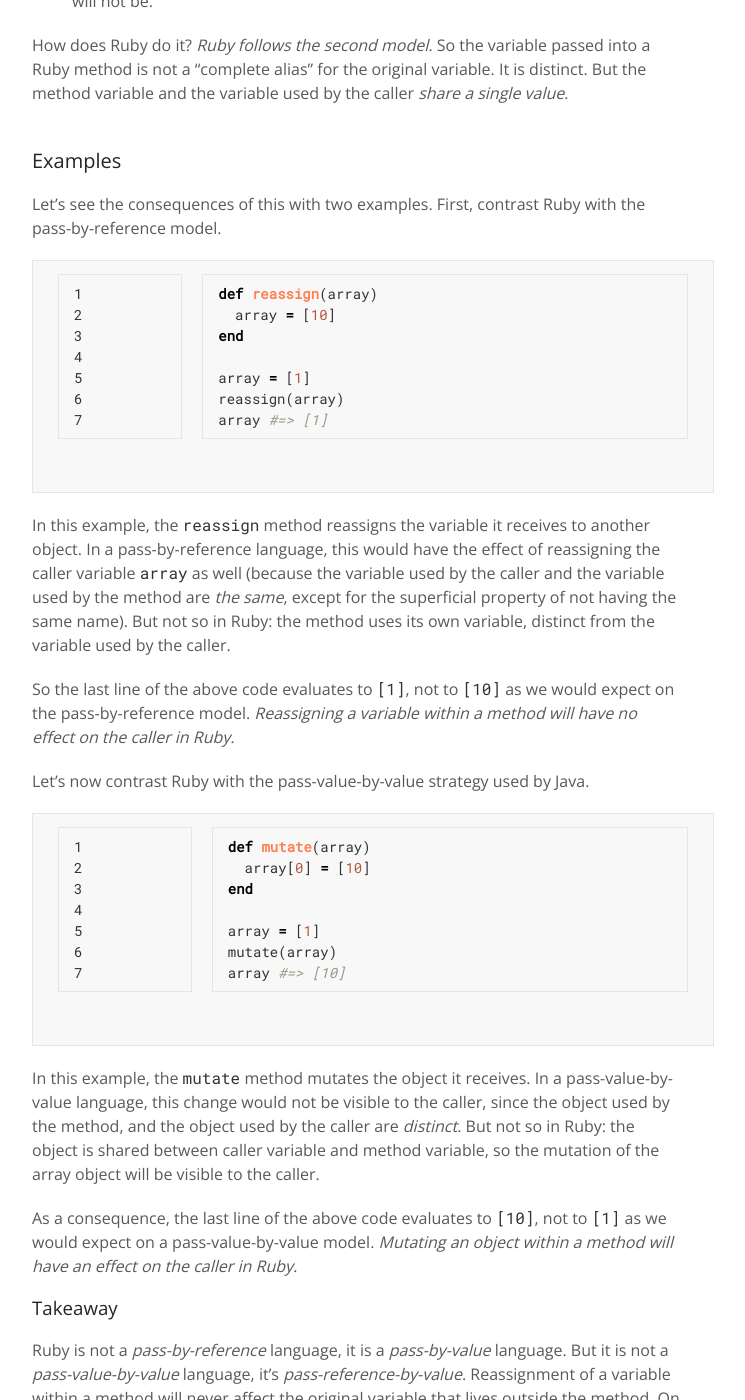
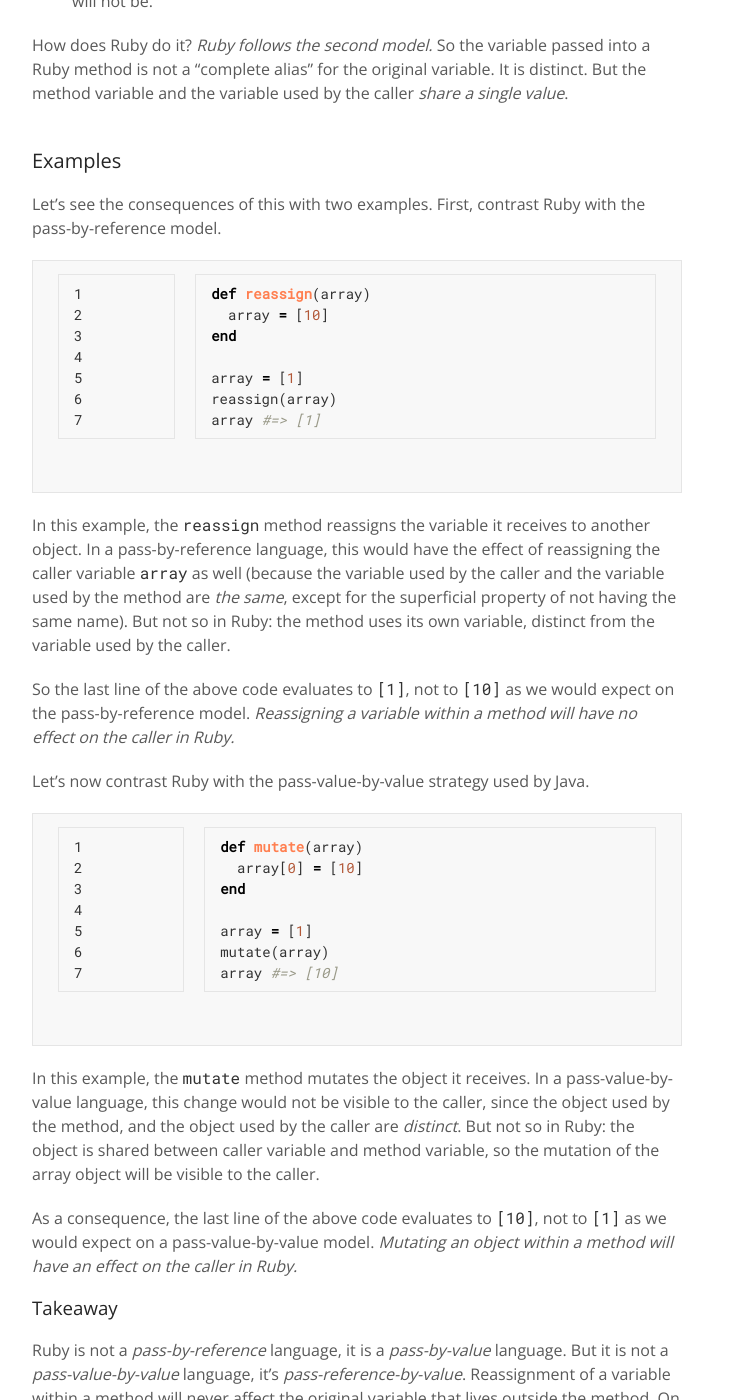
Before and after one commit to benrodenhaeuser/benrodenhaeuser.github.io, a Jekyll site: the page built from index.md, in a window 1280 px wide and 1400 px high, scrolled down 1326 px. Shown: the whole window, without its empty margins (108-853 px from the left). Built offline with Jekyll 4.4.1, drawn with Linux system fonts in a browser that asks for light colours; formulas are drawn with MathJax 3; a script that is not in the unit is left out.

Commit message:
reverting some CSS changes

```diff
--- a/assets/css/style.scss
+++ b/assets/css/style.scss
@@ -233,22 +233,22 @@ footer {
   -webkit-font-smoothing:subpixel-antialiased;
 }
 
-// styling line numbers
+// styling code blocks with line numbers
 
-.highlight {
-  width: 100%;
-}
-
-.gutter {
-  padding-right: 1px;
-  padding-left: 0;
-}
-
-.code {
-  width: 100%;
-  padding-left: 0;
-  padding-right: 0;
-}
+// .highlight {
+//   width: 100%;
+// }
+//
+// .gutter {
+//   padding-right: 1px;
+//   padding-left: 0;
+// }
+//
+// .code {
+//   width: 100%;
+//   padding-left: 0;
+//   padding-right: 0;
+// }
 
 @media print, screen and (max-width: 1100px) {
 
```
Also changed, not shown: 1 other file.
